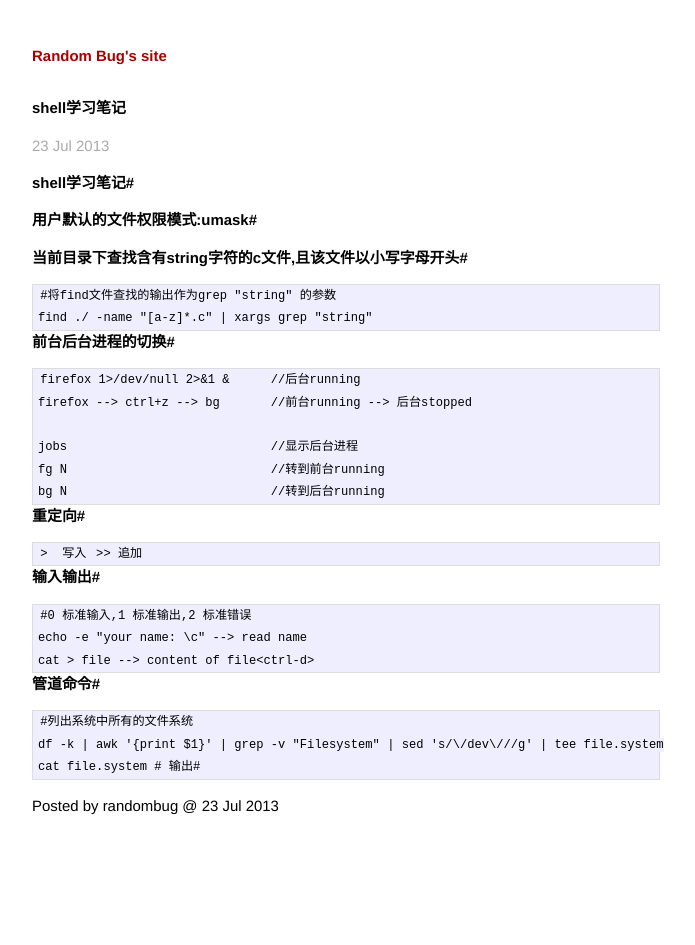
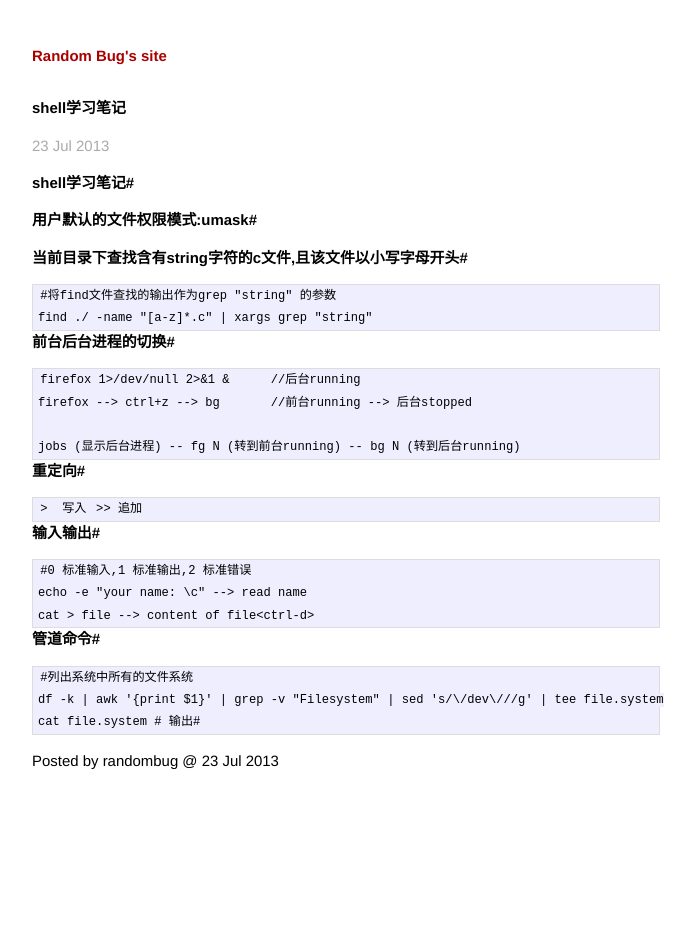
Before and after one commit to jfgong/jekyll_linteler, a Jekyll site: the page built from _posts/2013-07-23-shell-learning.markdown, in a window 1280 px wide. Shown: the whole page, without its empty margins (294-989 px from the left). Built offline with Jekyll 4.4.1, drawn with Linux system fonts in a browser that asks for light colours.

Commit message:
delete some

```diff
--- a/_posts/2013-07-23-shell-learning.markdown
+++ b/_posts/2013-07-23-shell-learning.markdown
@@ -17,9 +17,7 @@ title: shell学习笔记
 	firefox 1>/dev/null 2>&1 &	//后台running
 	firefox --> ctrl+z --> bg	//前台running --> 后台stopped
 
-	jobs				//显示后台进程
-	fg N				//转到前台running
-	bg N				//转到后台running
+	jobs (显示后台进程) -- fg N (转到前台running) -- bg N (转到后台running)
 
 #重定向#
 
```
